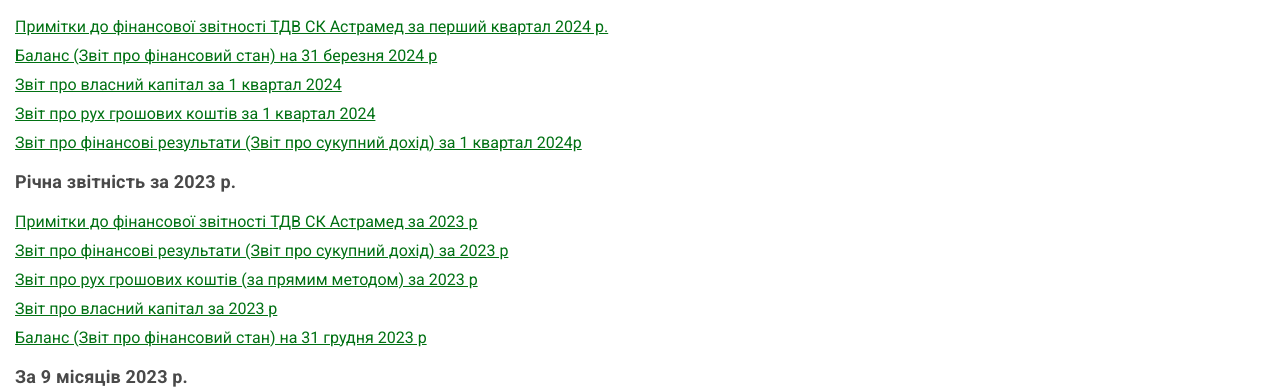
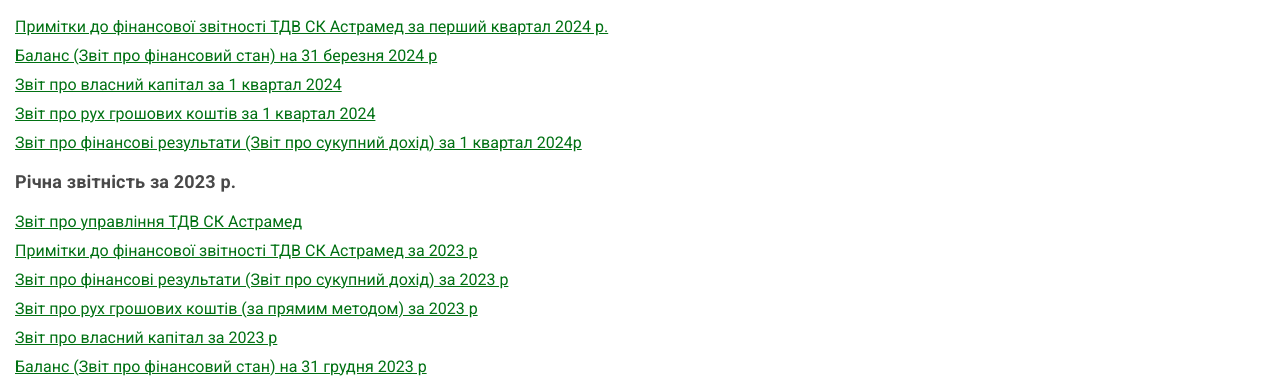
Before and after one commit to purr-purr/astramed-ic.com, a plain HTML site: page reporting.html in a window 1280 px wide. Shown: the part 412-801 px from the top of the page. Drawn offline with nearby package versions, Linux system fonts and the light colour scheme; a web font is replaced by a local one.

Commit message:
fix: upd docs

```diff
--- a/reporting.html
+++ b/reporting.html
@@ -90,6 +90,13 @@
 	                <li>
 		                <h3 class="link-list__sub-title">Рiчна звiтнiсть за 2023
 			                р.</h3>
+	                </li>
+
+	                <li>
+		                <a
+			                href="assets/documents/reporting/2023/full_year_2023/звіт про управління астрамед.pdf"
+			                target="_blank">Звіт про управління ТДВ СК
+			                Астрамед</a>
 	                </li>
 
 	                <li>
```
Also changed, not shown: audit-reports.html (+1 -1 lines), 1 other file.
